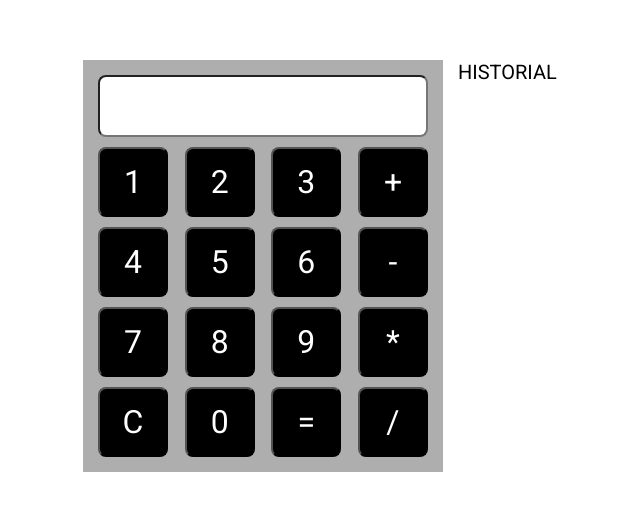
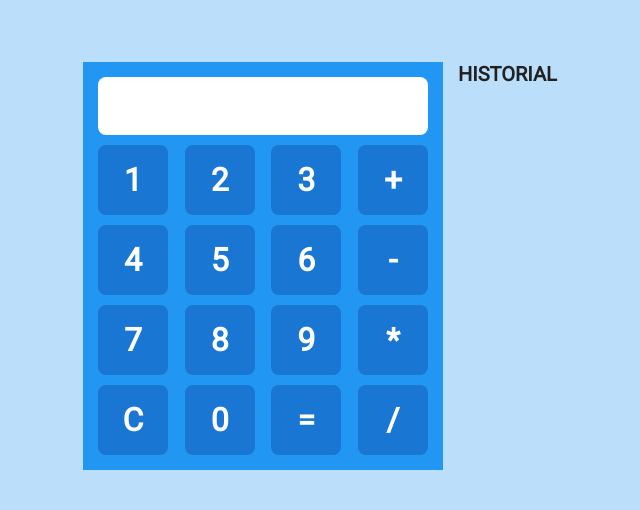
Before and after one commit to nicolasjitorres/calculadora1, a website: page index.html in a window 1280 px wide. Shown: the part 134-644 px from the top of the page, without its empty margins (257-897 px from the left). Drawn offline with Linux system fonts and the light colour scheme.

Commit message:
Añadiendo estilos

```diff
--- a/script.js
+++ b/script.js
@@ -18,7 +18,9 @@ const manejarAgregar = (op, e) => {
   let result = '';
   if (i >= 0) {
     if (op[i] == '+' || op[i] == '-' || op[i] == '*' || op[i] == '/') {
-      result = op.slice(0, i) + e;
+      if (i > 0) {
+        result = op.slice(0, i) + e;
+      }
     }else{
       result = op + e;
     }
--- a/styles.css
+++ b/styles.css
@@ -1,3 +1,14 @@
+:root {
+  --dark-primary: #1976d2;
+  --light-primary: #bbdefb;
+  --primary: #2196f3;
+  --text-icons: #fff;
+  --accent: #607d8b;
+  --primary-text: #212121;
+  --secondary-text: #757575;
+  --div-color: #bdbdbd;
+}
+
 * {
   margin: 0;
   padding: 0;
@@ -11,13 +22,14 @@ body{
   justify-content: center;
   align-items: center;
   flex-wrap: wrap;
+  background-color: var(--light-primary);
 }
 
 .contenedor-general {
   width: 600px;
   display: flex;
   flex-wrap: wrap;
-  background-color: #aeaeae;
+  background-color: var(--primary);
 }
 
 .contenedor-calculadora{
@@ -33,6 +45,9 @@ body{
   padding: 10px;
   text-align: end;
   font-size: 2rem;
+  border: none;
+  outline: none;
+  color: #212121;
 }
 
 .contenedor-botones{
@@ -47,9 +62,12 @@ body{
   height: 70px;
   margin: 5px;
   cursor: pointer;
-  background-color: black;
+  background-color: var(--dark-primary);
   font-size: 2rem;
-  color: white;
+  color: var(--text-icons);
+  border: none;
+  outline: none;
+  font-weight: bold;
 }
 
 .roundBorder {
@@ -62,6 +80,8 @@ body{
 .contenedor-historial{
   width: 40%;
   padding: 0 15px 15px;
-  background-color: white;
+  background-color: var(--light-primary);
   font-size: 20px;
+  color: var(--primary-text);
+  font-weight: bold;
 }
```
